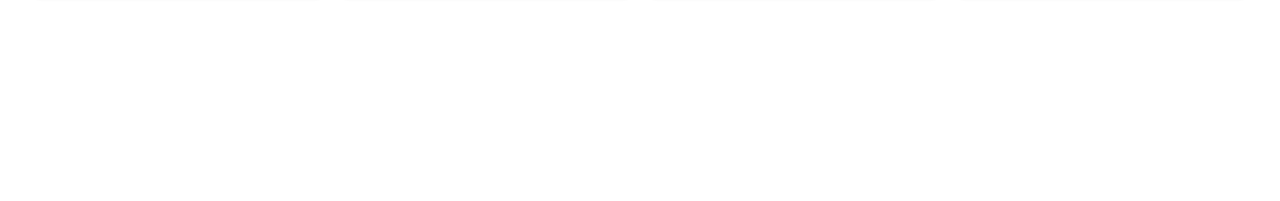
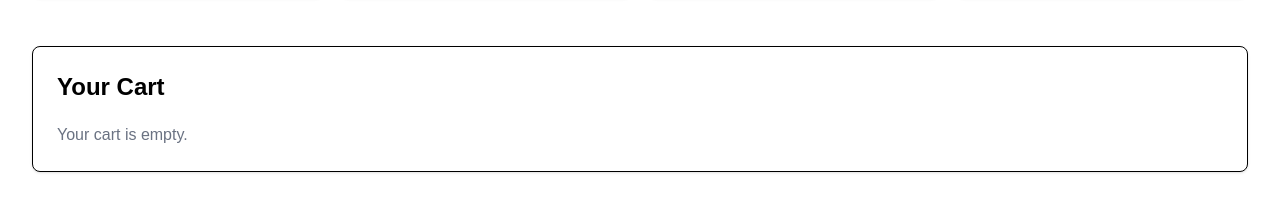
Before and after one commit to Nafisha-del/deshi-grocer, a React (Vite) app: page / in a window 1280 px wide. Shown: the part 1649-1850 px from the top of the page. Before the commit the page ends 1679 px from the top, so only its background shows below. Built offline with nearby package versions, Linux system fonts and the light colour scheme.

Commit message:
Create shopping cart component

```diff
--- a/src/App.tsx
+++ b/src/App.tsx
@@ -4,6 +4,7 @@
 import Header from './components/Header'
 import CategoryList from './components/CategoryList'
 import ProductList from "./components/ProductList"
+import Cart from "./components/Cart"
 
 function App() {
   const [selectedCategory, setSelectedCategory] = useState("All")
@@ -67,6 +68,7 @@
         selectedCategory={selectedCategory}
         onAddToCart={handleAddToCart}
       />
+      <Cart items={cart} />
     </main>
     </>
   )
--- /dev/null
+++ b/src/components/Cart.tsx
@@ -0,0 +1,47 @@
+import type { CartItem } from "../data/products";
+
+type CartProps = {
+    items: CartItem[]
+}
+
+function Cart({ items }: CartProps) {
+    const total = items.reduce(
+        (sum, item) => sum + item.product.price * item.quantity, 0
+    )
+
+    return (
+        <section className="mt-12 rounded-lg border bg-white p-6 shadow-sm">
+            <h2 className="mb-5 text-2xl font-bold">Your Cart</h2>
+
+            {items.length === 0 ? (
+                <p className="text-gray-500">Your cart is empty.</p>
+            ) : (
+                <>
+                    <div className="space-y-4">
+                    {items.map((item) => (
+                        <div key={item.product.id} className="flex items-center justify-between border-b pb-4">
+                            <div>
+                                <h3 className="font-semibold">{item.product.name}</h3>
+                                <p className="text-sm text-gray-500">
+                                    ${item.product.price.toFixed(2)} x {" "}{item.quantity}
+                                </p>
+                            </div>
+
+                            <p className="font-semibold">
+                                ${(item.product.price * item.quantity).toFixed(2)}
+                            </p>
+                        </div>
+                    ))}
+                    </div>
+
+                    <div className="mt-6 flex justify-between text-lg font-bold">
+                        <span>Total</span>
+                        <span>${total.toFixed(2)}</span>
+                    </div>
+                </>
+            )}
+        </section>
+    )
+}
+
+export default Cart
```
